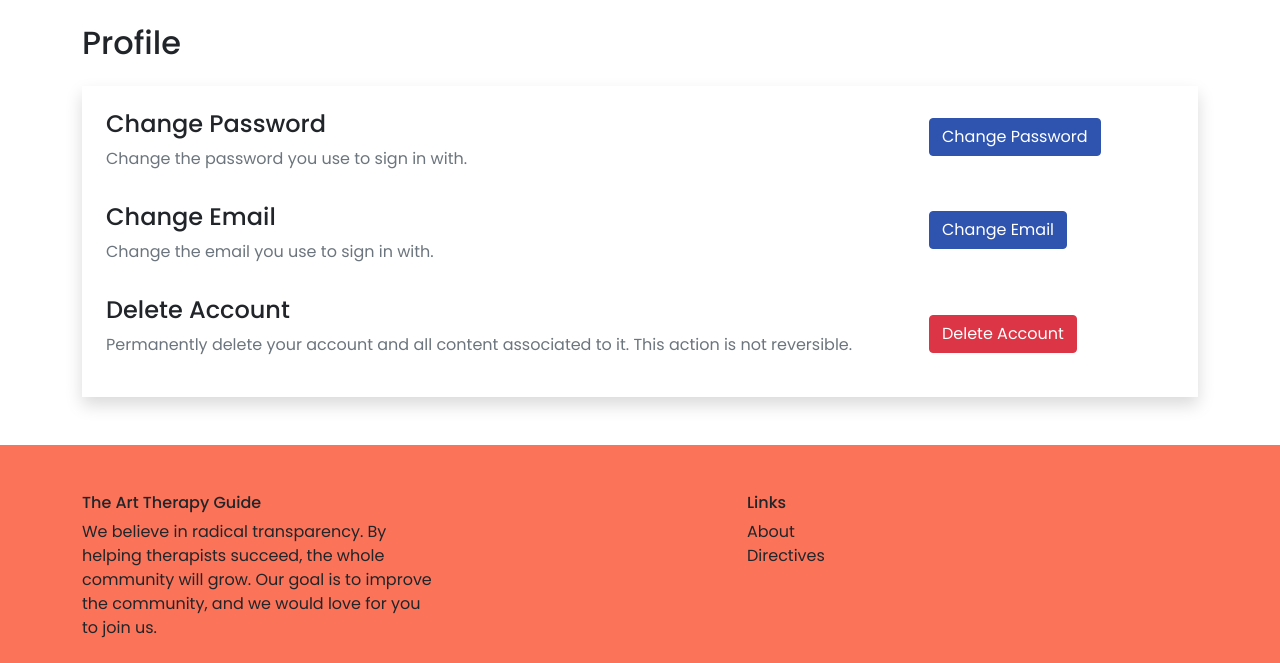
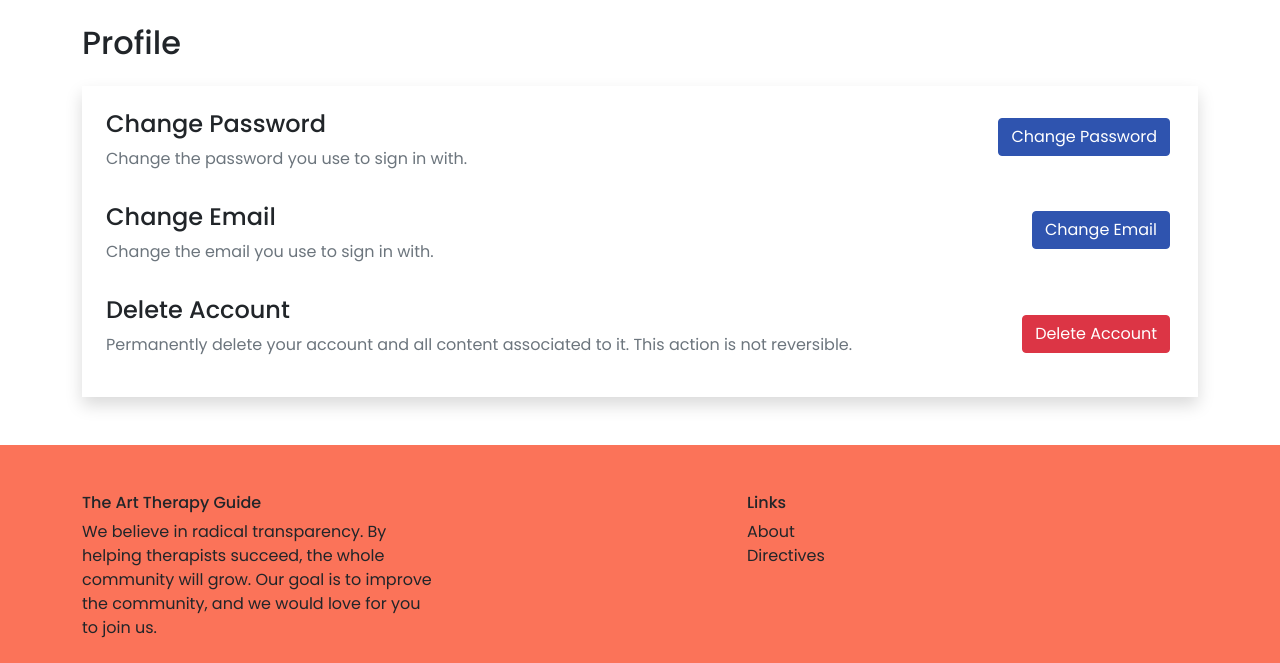
Before and after one commit to brennan-wright/ArtTherapyGuide, a Django app: page /user/profile/ in a window 1280 px wide. Shown: the part 88-751 px from the top of the page. Run offline with Django 3.2, Linux system fonts and the light colour scheme; the visitor is signed in with stand-in values (Sample User, id 1); data that the repository does not hold is empty; parts of the project's set-up code (start-up, migrations or seed data) failed here and were passed over; some libraries are stand-ins or nearby versions.

Commit message:
profile float end all buttons

```diff
--- a/frontend/templates/users/profile.html
+++ b/frontend/templates/users/profile.html
@@ -12,7 +12,7 @@ Profile - Art Therapy Guide
 
 <div class="container">
     <h2 class="my-4">Profile</h2>
-    <div class="col-md shadow p-4 mb-4">
+    <div class="col-md shadow p-4 mb-5">
 
 
         <div class="row">
@@ -21,7 +21,8 @@ Profile - Art Therapy Guide
                 <p class="text-muted">Change the password you use to sign in with.</p>
             </div>
             <div class="col-3">
-                <a class="btn btn-primary mx-lg-1 my-2" href="{% url 'account_change_password' %}">Change Password</a>
+                <a class="btn btn-primary mx-lg-1 my-2 float-end" href="{% url 'account_change_password' %}">Change
+                    Password</a>
             </div>
         </div>
 
@@ -31,7 +32,7 @@ Profile - Art Therapy Guide
                 <p class="text-muted">Change the email you use to sign in with.</p>
             </div>
             <div class="col-3">
-                <a class="btn btn-primary mx-lg-1 my-2" href="{% url 'account_email' %}">Change Email</a>
+                <a class="btn btn-primary mx-lg-1 my-2 float-end" href="{% url 'account_email' %}">Change Email</a>
             </div>
         </div>
 
@@ -43,21 +44,23 @@ Profile - Art Therapy Guide
                     not reversible.</p>
             </div>
             <div class="col-3 justify-content-center align-self-center">
-                <a class="btn btn-danger mx-lg-1 my-2" href="{% url 'delete-profile' %}">Delete Account</a>
+                <a class="btn btn-danger mx-lg-1 my-2 float-end" href="{% url 'delete-profile' %}">Delete Account</a>
             </div>
         </div>
     </div>
 
     {% if directive_page %}
+    <h2>Your Posts</h2>
     <div class="col-md  shadow p-4 mb-4">
-        <h2>Your Posts</h2>
+
         <div class="row mt-3">
             {% if directive_page %}
             <div class="col-9">
                 <h3><a class="text-reset text-decoration-none" href="">Directive Posts</a></h3>
             </div>
             <div class="col-3 justify-content-center align-self-center">
-                <a class="btn btn-primary mx-lg-1 my-2" href="{% url 'list_user_directive_post' %}">View All</a>
+                <a class="btn btn-primary mx-lg-1 my-2 float-end" href="{% url 'list_user_directive_post' %}">View
+                    All</a>
             </div>
             {% endif %}
         </div>
```
